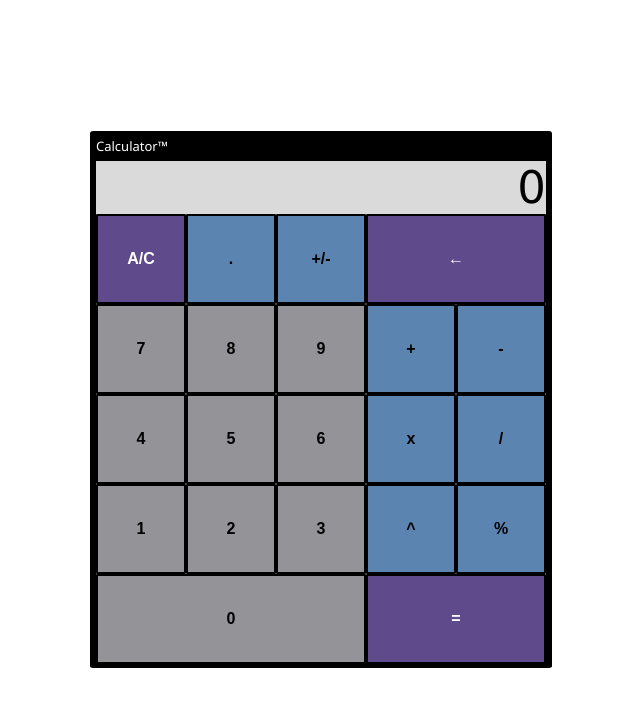
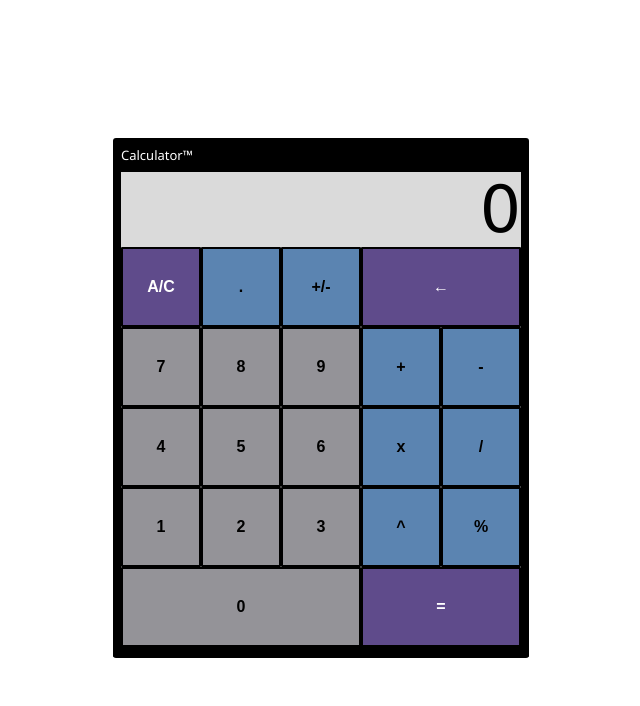
Before and after one commit to sickboydroid/Calculator, a plain HTML site: page index.html in a window 1280 px wide. Shown: the whole page, without its empty margins (319-959 px from the left). Drawn offline with Linux system fonts and the light colour scheme.

Commit message:
improve calculator border

```diff
--- a/styles.css
+++ b/styles.css
@@ -9,14 +9,15 @@ body {
 }
 
 .container {
-  width: 450px;
-  height: 530px;
+  width: 400px;
+  height: 500px;
   display: flex;
   flex-direction: column;
   align-items: center;
   justify-content: center;
-  border: 6px solid black;
+  border: 8px solid black;
   border-top: 0px solid;
+  border-bottom: 15px solid black;
   border-radius: 3px;
 }
 
@@ -26,7 +27,7 @@ body {
   color: white;
   align-self: left;
   width: 100%;
-  border: 6px solid black;
+  border: 8px solid black;
   border-radius: 3px;
 }
 
@@ -38,33 +39,33 @@ body {
 }
 
 .display-text {
-  font-size: 45px;
+  font-size: 65px;
   font-family: Verdana, Geneva, Tahoma, sans-serif;
 }
 
 .key-pad {
   display: flex;
-  width: 450px;
+  width: 400px;
   flex-wrap: wrap;
   align-items: center;
   justify-content: center;
 }
 
 #backspace {
-  width: 180px;
+  width: 160px;
 }
 
 #equals {
-  width: 180px;
+  width: 160px;
 }
 
 #zero {
-  width: 270px;
+  width: 240px;
 }
 
 button {
-  width: 90px;
-  height: 90px;
+  width: 80px;
+  height: 80px;
   font-weight: bold;
   font-size: medium;
   border: 2px solid black;
```
Also changed, not shown: index.html (+0 -1 lines).
